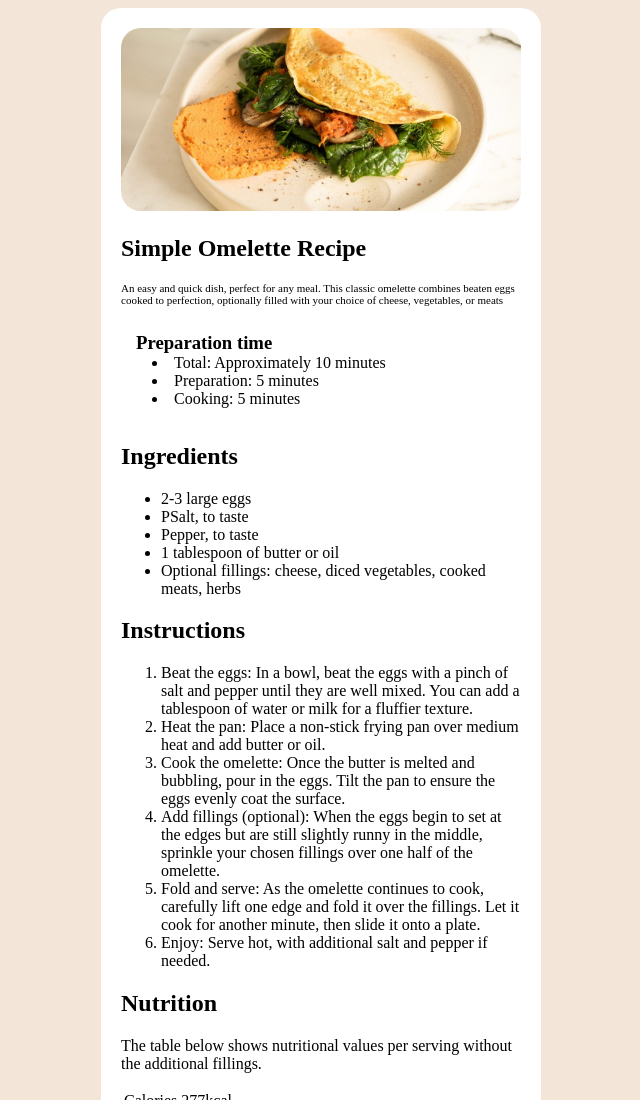
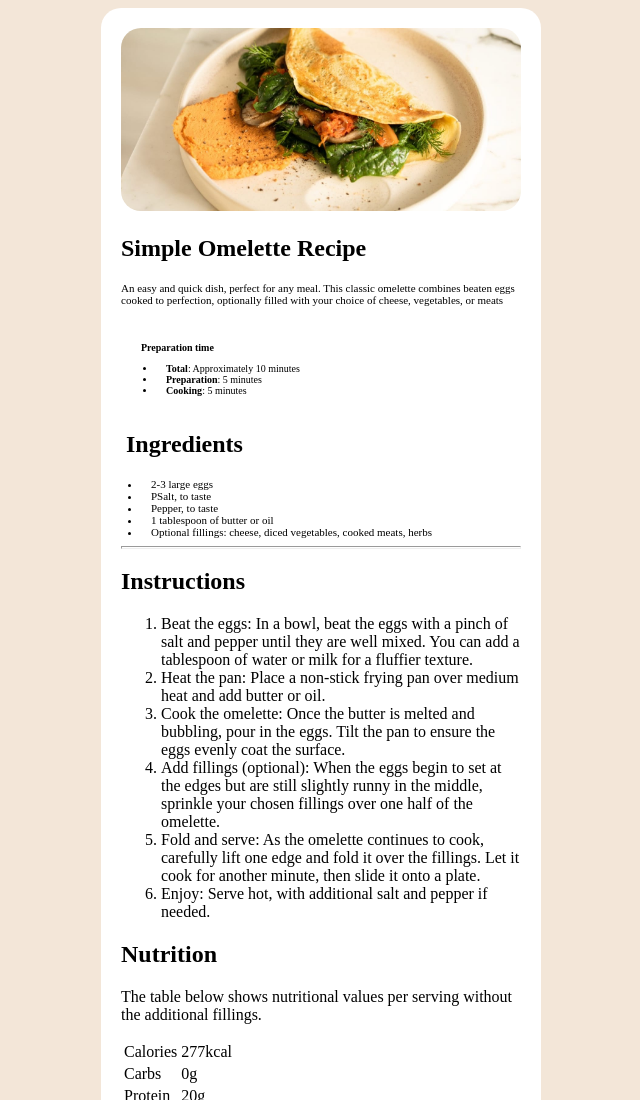
Before and after one commit to jm989/recipe-page-, a plain HTML site: page index.html in a window 1280 px wide. Shown: the top 1100 px of the page, without its empty margins (319-959 px from the left). Drawn offline with Linux system fonts and the light colour scheme.

Commit message:
more changes

```diff
--- a/index.css
+++ b/index.css
@@ -34,17 +34,37 @@ img {
     text-align: left;
 }
 .preparation-time h3 {
-    margin: 0; /* Remove default margin */
-    padding-left: 0; /* Remove padding if any */
+    font-size: 10px;
+    margin-left: 5px;
 }
-
 .preparation-time ul {
-    list-style-position: inside; /* Ensure the bullets are inside the list */
-    padding-left: 0; /* Remove padding to align with the h3 */
-    margin: 0; /* Remove default margin */
+    padding: 0;
+    margin: 0;
+    font-size: 10px;
 }
-
 .preparation-time li {
-    margin: 0; /* Remove default margin */
-    padding: 0 0 0 1em; /* Adjust left padding for alignment */
+    font-size: 10px;
+    margin-left: 20px;
 }
+.preparation-time li span {
+    position: relative;
+    left: 10px;
+}
+.ingredients-list {
+    text-align: left;
+}
+.ingredients-list li span {
+    position: relative;
+    left: 10px;
+}
+.ingredients-list h2 {
+    margin-left: 5px;
+}
+.ingredients-list ul {
+    padding-left: 20px;
+    margin: 0;
+    font-size: 11px;
+}
+hr {
+    height: 1px;
+}
--- a/index.html
+++ b/index.html
@@ -22,21 +22,22 @@
       <div class="preparation-time">
         <h3>Preparation time</h3>
         <ul>
-          <li>Total: Approximately 10 minutes</li>
-          <li>Preparation: 5 minutes</li>
-          <li>Cooking: 5 minutes</li>
+          <li><span><b>Total</b>: Approximately 10 minutes</span></li>
+          <li><span><b>Preparation</b>: 5 minutes</span></li>
+          <li><span><b>Cooking</b>: 5 minutes</span></li>
         </ul>
       </div>
       <div class="ingredients-list">
         <h2>Ingredients</h2>
         <ul>
-          <li>2-3 large eggs</li>
-          <li>PSalt, to taste</li>
-          <li>Pepper, to taste</li>
-          <li>1 tablespoon of butter or oil</li>
-          <li>Optional fillings: cheese, diced vegetables, cooked meats, herbs</li>
+          <li><span>2-3 large eggs</span></li>
+          <li><span>PSalt, to taste</span></li>
+          <li><span>Pepper, to taste</span></li>
+          <li><span>1 tablespoon of butter or oil</span></li>
+          <li><span>Optional fillings: cheese, diced vegetables, cooked meats, herbs</span></li>
         </ul>
       </div>
+      <hr>
       <div class="cooking-instructions">
         <h2>Instructions</h2>
         <ol>
```
